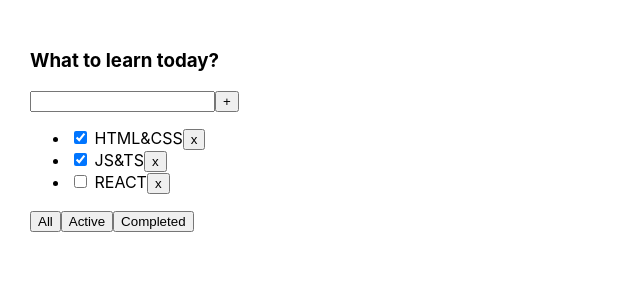
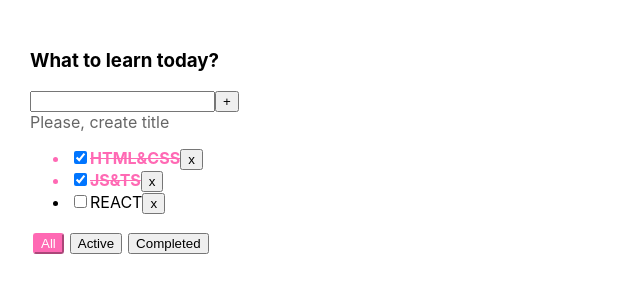
Before and after one commit to amnesia322/todolist-ts-01, a React (Create React App) app: page / in a window 1280 px wide. Shown: the top 300 px of the page, without its empty margins (0-640 px from the left). Built offline with nearby package versions, Linux system fonts and the light colour scheme.

Commit message:
lesson 4. add changeStatus function for checkbox, error and styles

```diff
--- a/src/App.css
+++ b/src/App.css
@@ -6,3 +6,25 @@
 .App > div {
   margin-right: 50px;
 }
+
+.isDone {
+  color: hotpink;
+  font-weight: 700;
+  text-decoration: line-through;
+}
+
+.btn {
+  margin: 3px;
+}
+
+.btn-active {
+  background-color: hotpink;
+  color: white;
+  border-color: hotpink;
+  border-radius: 3px;
+  outline: 0;
+}
+
+.error {
+  border: 2px solid hotpink;
+}
--- a/src/App.tsx
+++ b/src/App.tsx
@@ -30,13 +30,14 @@ function App() {
     }
 
     const addTask = (title: string) => {
-        const newTask: TaskType = {
-            id: v1(), title: title, isDone: false
-        }
+        const newTask: TaskType = {id: v1(), title, isDone: false}
         setTasks([newTask, ...tasks])
     }
 
-    //UI
+    const changeStatus = (taskID: string, isDone: boolean) => {
+        setTasks(tasks.map(t => t.id !== taskID ? t : {...t, isDone}))
+    }
+
     const getTusksForTodolist = () => {
         switch (filter) {
             case 'active':
@@ -48,10 +49,13 @@ function App() {
         }
     }
 
+    //UI
+
+
         return (
             <div className="App">
-                <ToDoList title={toDoListTitle} tasks={getTusksForTodolist()} removeTask={removeTask}
-                          changeFilter={changeFilter} addTask={addTask}/>
+                <ToDoList title={toDoListTitle} tasks={getTusksForTodolist()} removeTask={removeTask} filter={filter}
+                          changeFilter={changeFilter} addTask={addTask} changeStatus={changeStatus}/>
             </div>
         );
     }
--- a/src/ToDoList.tsx
+++ b/src/ToDoList.tsx
@@ -6,23 +6,27 @@ export type TaskType = {
     title: string
     isDone: boolean
 }
-
-
 type ToDoListPropsType = {
     title: string
     tasks: Array<TaskType>
     removeTask: (taskID: string) => void
+    filter: FilterType
     changeFilter: (filter: FilterType) => void
     addTask: (title: string) => void
+    changeStatus: (taskID: string, isDone: boolean) => void
 }
 
 const ToDoList = (props: ToDoListPropsType) => {
 
     const [title, setTitle] = useState<string>('')
+    const [error, setError] = useState<boolean>(false)
     const taskItem = props.tasks.length
         ? props.tasks.map(t => {
             return (
-                <li key={t.id}><input type="checkbox" checked={t.isDone}/> <span>{t.title}</span>
+                <li key={t.id} className={t.isDone ? "isDone" : ""}>
+                    <input type="checkbox" checked={t.isDone}
+                           onChange={(e) => props.changeStatus(t.id, e.currentTarget.checked)}/>
+                    <span>{t.title}</span>
                     <button onClick={() => {
                         props.removeTask(t.id)
                     }}>x
@@ -33,12 +37,20 @@ const ToDoList = (props: ToDoListPropsType) => {
         })
         : <span>Tasks list is empty</span>
 
-    const onChangeHandler = (e: ChangeEvent<HTMLInputElement>) => setTitle(e.currentTarget.value)
+    const onChangeHandler = (e: ChangeEvent<HTMLInputElement>) => {
+        if (error) setError(false)
+        setTitle(e.currentTarget.value)
+    }
     const onKeyDownAddTask = (e: KeyboardEvent<HTMLInputElement>) => {
         if (e.key === "Enter") onClickHandler()
     }
     const onClickHandler = () => {
-        props.addTask(title)
+        const trimmedTitle = title.trim()
+        if (trimmedTitle) {
+            props.addTask(trimmedTitle)
+        } else {
+            setError(true)
+        }
         setTitle('')
     }
     const handlerCreator = (filter: FilterType) => {
@@ -46,21 +58,34 @@ const ToDoList = (props: ToDoListPropsType) => {
             props.changeFilter(filter)
         }
     }
+    const userMessage =
+        error
+            ? <div style={{color: "hotpink"}}>Title is required!</div>
+            : <div style={{opacity: 0.6}}>Please, create title</div>
 
     return (
         <div>
             <h3>{props.title}</h3>
             <div>
-                <input value={title} onChange={onChangeHandler} onKeyDown={onKeyDownAddTask}/>
-                <button onClick={() => onClickHandler()}>+</button>
+                <input className={error ? 'error' : ''} value={title}
+                       onChange={onChangeHandler}
+                       onKeyDown={onKeyDownAddTask}/>
+                <button onClick={onClickHandler}>+</button>
+                {userMessage}
             </div>
             <ul>
                 {taskItem}
             </ul>
             <div>
-                <button onClick={handlerCreator("all")}>All</button>
-                <button onClick={handlerCreator("active")}>Active</button>
-                <button onClick={handlerCreator("completed")}>Completed</button>
+                <button className={props.filter === 'all' ? 'btn-active btn' : 'btn'}
+                        onClick={handlerCreator("all")}>All
+                </button>
+                <button className={props.filter === 'active' ? 'btn-active btn' : 'btn'}
+                        onClick={handlerCreator("active")}>Active
+                </button>
+                <button className={props.filter === 'completed' ? 'btn-active btn' : 'btn'}
+                        onClick={handlerCreator("completed")}>Completed
+                </button>
             </div>
         </div>
     );
```
